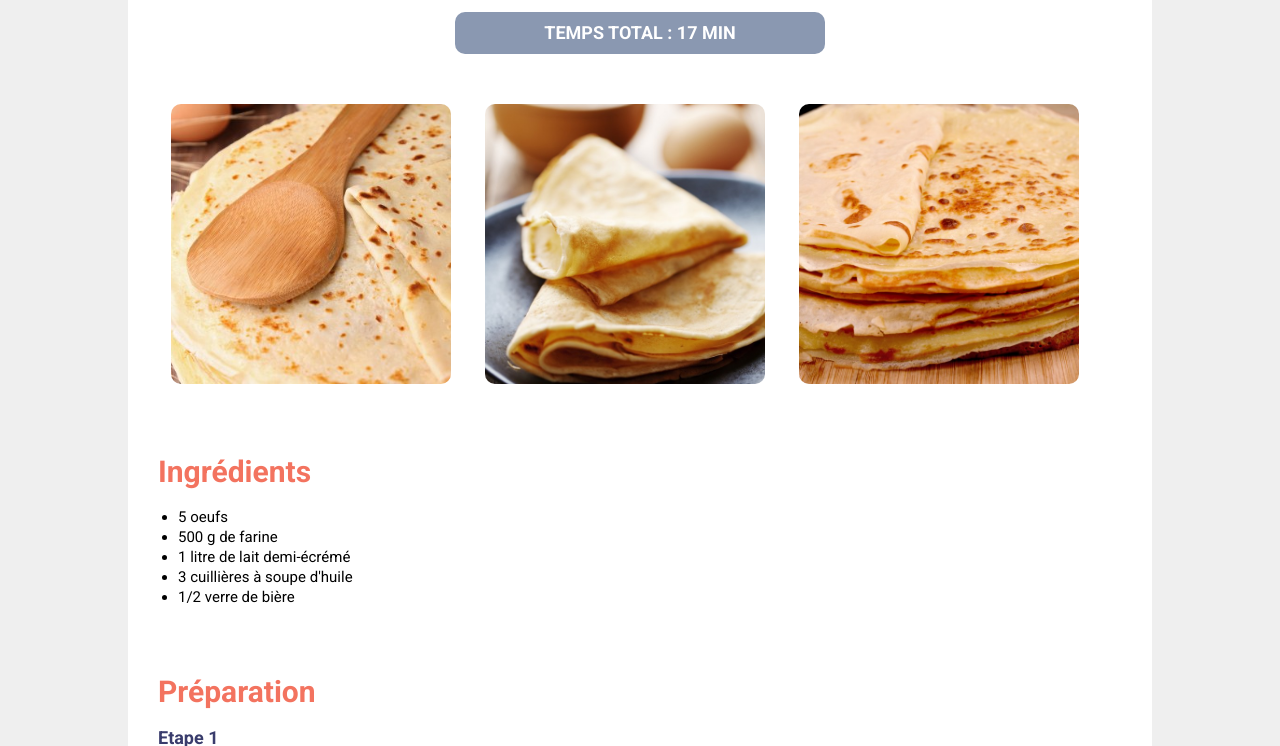
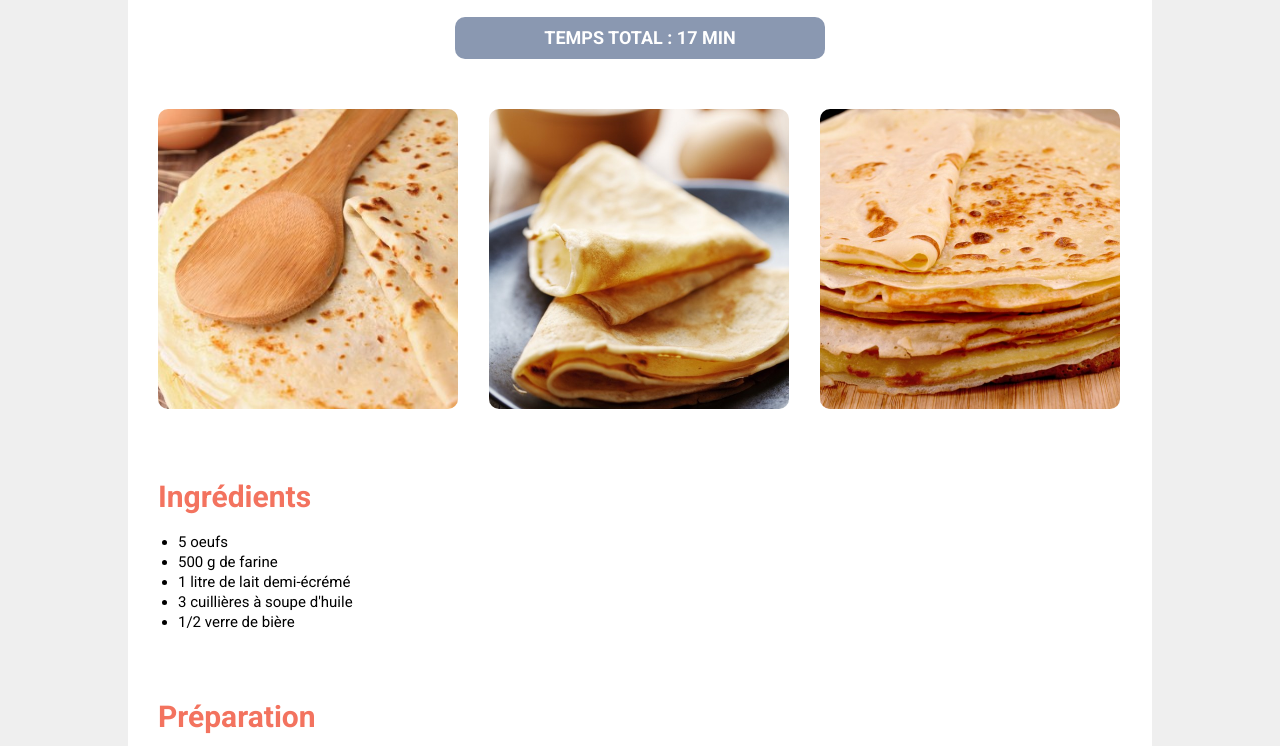
Before and after one commit to raphael94360/marmiton, a plain HTML site: page index.html in a window 1280 px wide. Shown: the part 248-994 px from the top of the page. Drawn offline with Linux system fonts and the light colour scheme.

Commit message:
modification index.html et style.css

```diff
--- a/assets/css/style.css
+++ b/assets/css/style.css
@@ -64,19 +64,28 @@ main {
 
 .subtitle {
   text-align: center;
+  margin-top: 5px;
 }
 
-.photos {
+// .pictures {
+//   width: 940px;
+//   margin-top: 50px;
+//   // margin-left: auto;
+//   // margin-right: auto;
+//   // text-align: center;
+// }
+
+.pictures img {
+  width: 300px;
+  height: 300px;
   margin-top: 50px;
-  text-align: center;
+  // margin-right: 10px;
+  border-radius: 10px;
+  object-fit: cover;
 }
 
-.photos img {
-  width: 280px;
-  height: 280px;
-  margin-right: 30px;
-  border-radius: 10px;
-  object-fit: cover;
+.middlePicture {
+  margin: 0px 27px;
 }
 
 section p {
@@ -84,7 +93,7 @@ section p {
   font-size: 17px;
 }
 
-.time-total {
+.time {
   text-align: center;
   background-color: #8A98B1;
   width: 350px;
--- a/index.html
+++ b/index.html
@@ -26,10 +26,10 @@
       <section>
         <h1> Pâte à crêpes simple </h1>
         <p class="subtitle"> Selon nos informations, cette recette est compatible avec le régime suivant : végétarien </p>
-        <h3 class="time-total"> TEMPS TOTAL : 17 MIN </h3>
-        <div class="photos">
+        <h3 class="time"> TEMPS TOTAL : 17 MIN </h3>
+        <div class="pictures">
           <img src="./assets/img/crepe-1.jpg" alt="photo crêpe 1"/>
-          <img src="./assets/img/crepe-2.jpg" alt="photo crêpe 2"/>
+          <img src="./assets/img/crepe-2.jpg" class="middlePicture" alt="photo crêpe 2"/>
           <img src="./assets/img/crepe-3.jpg" alt="photo crêpe 3"/>
         </div>
         <div class="recette">
```
